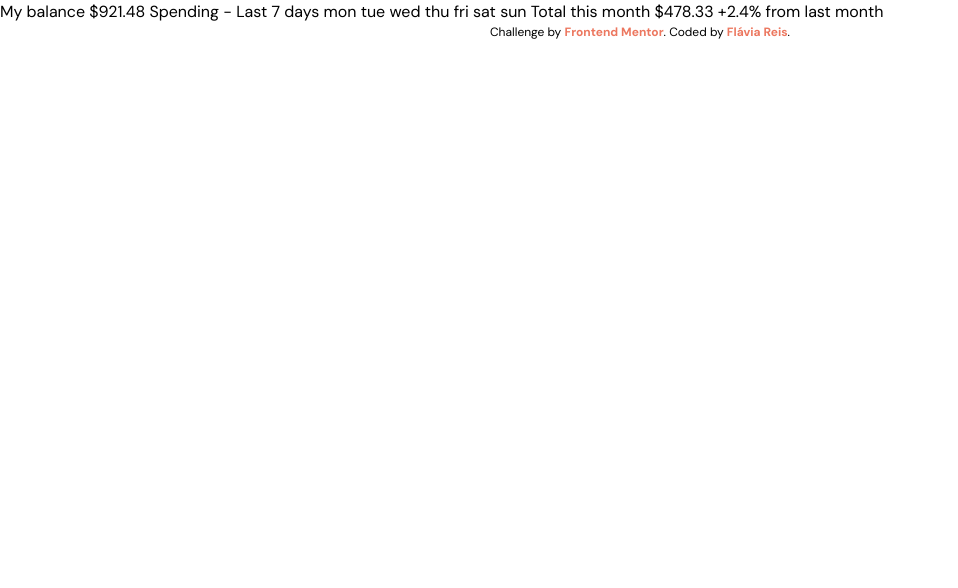
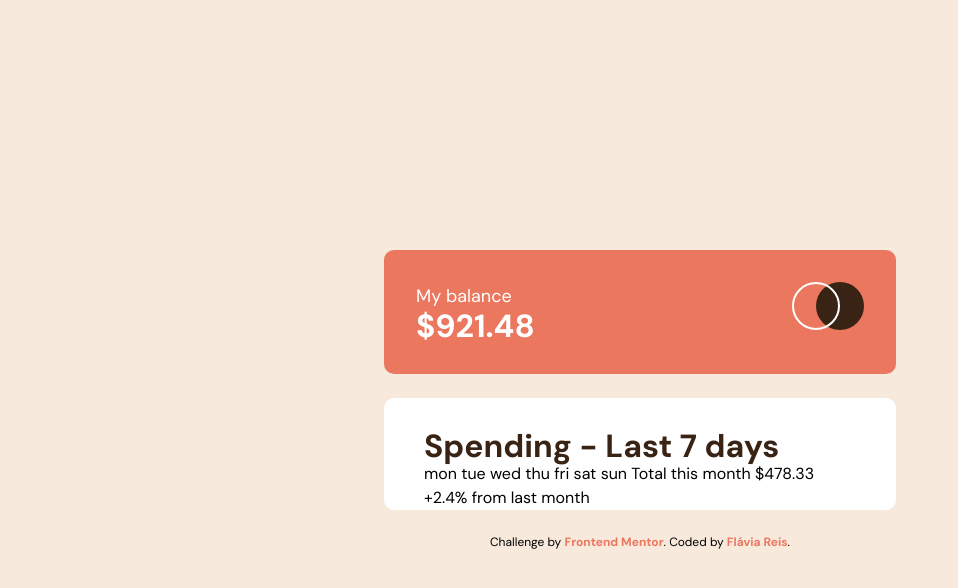
Before and after one commit to flaviare1s/expenses-chart-component, a website: page src/index.html in a window 1280 px wide. Shown: the whole page, without its empty margins (0-958 px from the left). Drawn offline with Linux system fonts and the light colour scheme.

Commit message:
I have started styling

```diff
--- a/src/index.html
+++ b/src/index.html
@@ -15,13 +15,20 @@
   <title>Frontend Mentor | Expenses chart component</title>
 
 </head>
-<body class="font-dm">
+<body class="font-dm bg-cream flex flex-col justify-center items-center h-screen m-auto gap-4 sm:gap-6">
 
-  My balance
-  $921.48
+  <section class="w-[95%] sm:w-[70%] md:w-[50%] lg:w-[40%] bg-soft_red flex justify-between items-centern p-5 sm:p-8 rounded-[10px]">
+    <div>
+      <p class="text-white text-[15px] sm:text-lg">My balance</p>
+      <p class="text-white font-bold text-2xl sm:text-[32px]">$921.48</p>
+    </div>
+    <div>
+      <img class="h-10 sm:h-12" src="../images/logo.svg" alt="Logo">
+    </div>
+  </section>
 
-  Spending - Last 7 days
-
+  <section class="w-[95%] sm:w-[70%] md:w-[60%] lg:w-[40%] bg-white px-5 sm:px-10 rounded-[10px]">
+    <h1 class="text-dark_brown font-bold text-2xl sm:text-[32px] pt-6 sm:pt-8">Spending - Last 7 days</h1>
     mon
     tue
     wed
@@ -29,16 +36,15 @@
     fri
     sat
     sun
-
     Total this month
     $478.33
-
     +2.4%
     from last month
+  </section>
 
-  <div class="text-xs text-center">
+  <footer class="text-xs text-center">
     Challenge by <a class="text-soft_red font-bold" href="https://www.frontendmentor.io?ref=challenge" target="_blank">Frontend Mentor</a>.
     Coded by <a class="text-soft_red font-bold" href="https://github.com/flaviare1s/">Flávia Reis</a>.
-  </div>
+  </footer>
 </body>
 </html>
```
Also changed, not shown: src/output.css. Lines whose indentation alone changed are shown as unchanged.
